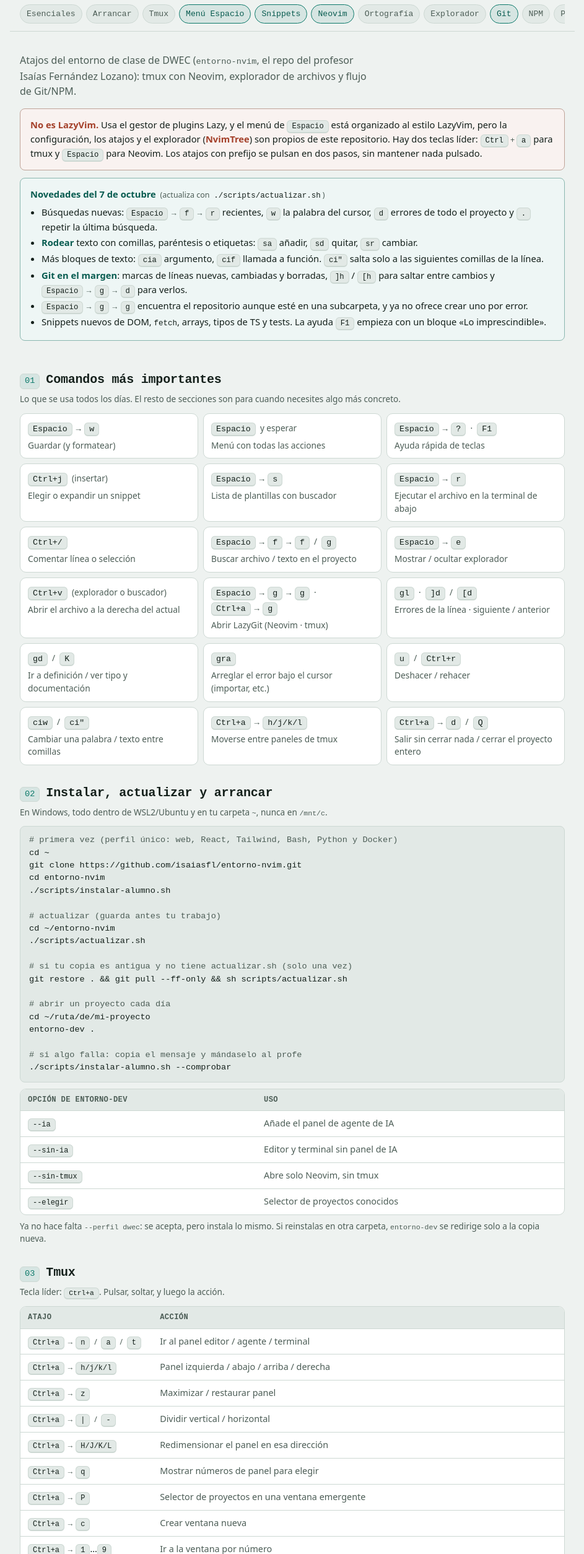
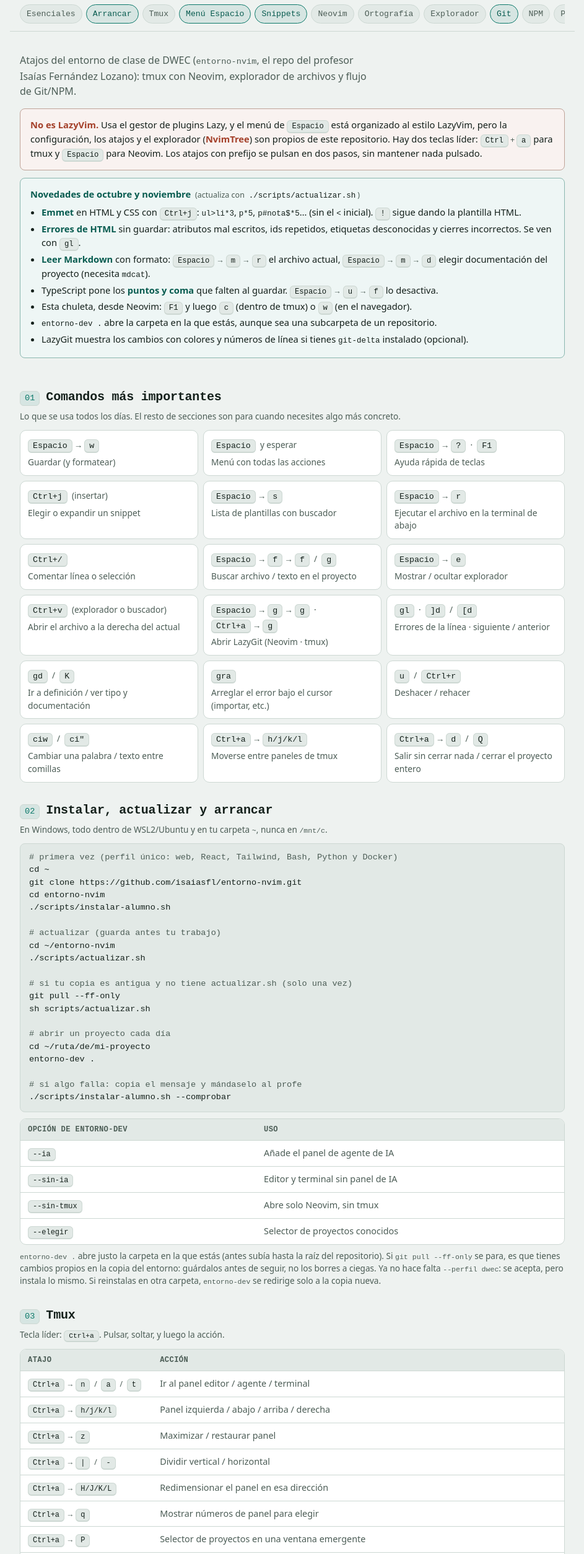
Before and after one commit to dromerCode/chuleta-entorno-nvim, a plain HTML site: page index.html in a window 1280 px wide. Shown: the part 101-2609 px from the top of the page at 62% size, without its empty margins (168-1111 px from the left). Drawn offline with Linux system fonts and the light colour scheme.

Commit message:
Novedades de noviembre (Emmet, HTML, Markdown, delta) y corrige git restore y gH

```diff
--- a/index.html
+++ b/index.html
@@ -258,16 +258,16 @@
   <header class="top">
     <div class="row1">
       <h1>Chuleta Entorno-Nvim · DWEC</h1>
-      <span class="tag">tmux · neovim · git · npm · act. 07-10-2026</span>
+      <span class="tag">tmux · neovim · git · npm · act. 08-11-2026</span>
     </div>
     <input id="search" type="search" placeholder="Buscar un atajo o comando… (ej. “snippet”, “comentar”, “ejecutar”)" autocomplete="off">
     <nav class="chips">
       <a href="#esenciales">Esenciales</a>
-      <a href="#arrancar">Arrancar</a>
+      <a href="#arrancar" class="new">Arrancar</a>
       <a href="#tmux">Tmux</a>
       <a href="#menu" class="new">Menú Espacio</a>
       <a href="#snippets" class="new">Snippets</a>
-      <a href="#neovim" class="new">Neovim</a>
+      <a href="#neovim">Neovim</a>
       <a href="#ortografia">Ortografía</a>
       <a href="#explorador">Explorador</a>
       <a href="#git" class="new">Git</a>
@@ -282,14 +282,15 @@
       <strong>No es LazyVim.</strong> Usa el gestor de plugins Lazy, y el menú de <kbd>Espacio</kbd> está organizado al estilo LazyVim, pero la configuración, los atajos y el explorador (<strong>NvimTree</strong>) son propios de este repositorio. Hay dos teclas líder: <kbd>Ctrl</kbd><span class="then">+</span><kbd>a</kbd> para tmux y <kbd>Espacio</kbd> para Neovim. Los atajos con prefijo se pulsan en dos pasos, sin mantener nada pulsado.
     </div>
     <div class="callout news">
-      <strong>Novedades del 7 de octubre</strong> <span class="then">(actualiza con</span> <code class="inline">./scripts/actualizar.sh</code><span class="then">)</span>
+      <strong>Novedades de octubre y noviembre</strong> <span class="then">(actualiza con</span> <code class="inline">./scripts/actualizar.sh</code><span class="then">)</span>
       <ul>
-        <li>Búsquedas nuevas: <kbd>Espacio</kbd><span class="then">→</span><kbd>f</kbd><span class="then">→</span><kbd>r</kbd> recientes, <kbd>w</kbd> la palabra del cursor, <kbd>d</kbd> errores de todo el proyecto y <kbd>.</kbd> repetir la última búsqueda.</li>
-        <li><strong>Rodear</strong> texto con comillas, paréntesis o etiquetas: <kbd>sa</kbd> añadir, <kbd>sd</kbd> quitar, <kbd>sr</kbd> cambiar.</li>
-        <li>Más bloques de texto: <kbd>cia</kbd> argumento, <kbd>cif</kbd> llamada a función. <kbd>ci"</kbd> salta solo a las siguientes comillas de la línea.</li>
-        <li><strong>Git en el margen</strong>: marcas de líneas nuevas, cambiadas y borradas, <kbd>]h</kbd> / <kbd>[h</kbd> para saltar entre cambios y <kbd>Espacio</kbd><span class="then">→</span><kbd>g</kbd><span class="then">→</span><kbd>d</kbd> para verlos.</li>
-        <li><kbd>Espacio</kbd><span class="then">→</span><kbd>g</kbd><span class="then">→</span><kbd>g</kbd> encuentra el repositorio aunque esté en una subcarpeta, y ya no ofrece crear uno por error.</li>
-        <li>Snippets nuevos de DOM, <code class="inline">fetch</code>, arrays, tipos de TS y tests. La ayuda <kbd>F1</kbd> empieza con un bloque «Lo imprescindible».</li>
+        <li><strong>Emmet</strong> en HTML y CSS con <kbd>Ctrl+j</kbd>: <code class="inline">ul&gt;li*3</code>, <code class="inline">p*5</code>, <code class="inline">p#nota$*5</code>… (sin el <code class="inline">&lt;</code> inicial). <kbd>!</kbd> sigue dando la plantilla HTML.</li>
+        <li><strong>Errores de HTML</strong> sin guardar: atributos mal escritos, ids repetidos, etiquetas desconocidas y cierres incorrectos. Se ven con <kbd>gl</kbd>.</li>
+        <li><strong>Leer Markdown</strong> con formato: <kbd>Espacio</kbd><span class="then">→</span><kbd>m</kbd><span class="then">→</span><kbd>r</kbd> el archivo actual, <kbd>Espacio</kbd><span class="then">→</span><kbd>m</kbd><span class="then">→</span><kbd>d</kbd> elegir documentación del proyecto (necesita <code class="inline">mdcat</code>).</li>
+        <li>TypeScript pone los <strong>puntos y coma</strong> que falten al guardar. <kbd>Espacio</kbd><span class="then">→</span><kbd>u</kbd><span class="then">→</span><kbd>f</kbd> lo desactiva.</li>
+        <li>Esta chuleta, desde Neovim: <kbd>F1</kbd> y luego <kbd>c</kbd> (dentro de tmux) o <kbd>w</kbd> (en el navegador).</li>
+        <li><code class="inline">entorno-dev .</code> abre la carpeta en la que estás, aunque sea una subcarpeta de un repositorio.</li>
+        <li>LazyGit muestra los cambios con colores y números de línea si tienes <code class="inline">git-delta</code> instalado (opcional).</li>
       </ul>
     </div>
   </div>
@@ -333,7 +334,8 @@
 ./scripts/actualizar.sh
 
 <span class="c"># si tu copia es antigua y no tiene actualizar.sh (solo una vez)</span>
-git restore . &amp;&amp; git pull --ff-only &amp;&amp; sh scripts/actualizar.sh
+git pull --ff-only
+sh scripts/actualizar.sh
 
 <span class="c"># abrir un proyecto cada día</span>
 cd ~/ruta/de/mi-proyecto
@@ -352,7 +354,7 @@
         </tbody>
       </table>
     </div>
-    <p class="note">Ya no hace falta <code class="inline">--perfil dwec</code>: se acepta, pero instala lo mismo. Si reinstalas en otra carpeta, <code class="inline">entorno-dev</code> se redirige solo a la copia nueva.</p>
+    <p class="note"><code class="inline">entorno-dev .</code> abre justo la carpeta en la que estás (antes subía hasta la raíz del repositorio). Si <code class="inline">git pull --ff-only</code> se para, es que tienes cambios propios en la copia del entorno: guárdalos antes de seguir, no los borres a ciegas. Ya no hace falta <code class="inline">--perfil dwec</code>: se acepta, pero instala lo mismo. Si reinstalas en otra carpeta, <code class="inline">entorno-dev</code> se redirige solo a la copia nueva.</p>
   </section>
 
   <section id="tmux">
@@ -449,7 +451,9 @@
           <tr class="row" data-s="lazygit repositorio subcarpeta"><td><kbd>Espacio</kbd><span class="then">→</span><kbd>g</kbd><span class="then">→</span><kbd>g</kbd></td><td class="action">Abrir LazyGit. Si el repositorio está en una subcarpeta lo encuentra solo, y si hay varios te pregunta cuál</td></tr>
           <tr class="row" data-s="ver cambios git codigo diff overlay"><td><kbd>Espacio</kbd><span class="then">→</span><kbd>g</kbd><span class="then">→</span><kbd>d</kbd></td><td class="action">Ver dentro del código lo que has cambiado respecto a Git (otra vez para ocultarlo)</td></tr>
           <tr class="row" data-s="ia agente enviar seleccion"><td><kbd>Espacio</kbd><span class="then">→</span><kbd>a</kbd><span class="then">→</span><kbd>c</kbd></td><td class="action">Enviar posición o selección al agente de IA (con <code class="inline">--ia</code>)</td></tr>
-          <tr class="row" data-s="ayuda teclas f1"><td><kbd>Espacio</kbd><span class="then">→</span><kbd>?</kbd> <span class="then">·</span> <kbd>F1</kbd></td><td class="action">Ayuda rápida (se cierra con <kbd>q</kbd> o <kbd>Esc</kbd>)</td></tr>
+          <tr class="row" data-s="leer markdown mdcat visor md mr"><td><kbd>Espacio</kbd><span class="then">→</span><kbd>m</kbd><span class="then">→</span><kbd>r</kbd> <span class="badge">nuevo</span></td><td class="action">Leer el Markdown actual con formato en una ventana de tmux (guárdalo antes). Dentro: <kbd>r</kbd> recarga, <kbd>q</kbd> cierra</td></tr>
+          <tr class="row" data-s="documentacion markdown elegir proyecto md readme"><td><kbd>Espacio</kbd><span class="then">→</span><kbd>m</kbd><span class="then">→</span><kbd>d</kbd> <span class="badge">nuevo</span></td><td class="action">Elegir un Markdown del proyecto (README, apuntes…) y leerlo</td></tr>
+          <tr class="row" data-s="ayuda teclas f1 chuleta web navegador"><td><kbd>Espacio</kbd><span class="then">→</span><kbd>?</kbd> <span class="then">·</span> <kbd>F1</kbd></td><td class="action">Ayuda rápida (se cierra con <kbd>q</kbd> o <kbd>Esc</kbd>). Dentro, <kbd>c</kbd> abre esta chuleta en tmux y <kbd>w</kbd> en el navegador</td></tr>
         </tbody>
       </table>
     </div>
@@ -457,7 +461,7 @@
 
   <section id="snippets">
     <div class="head"><span class="num">05</span><h2>Snippets y autocompletado</h2><span class="badge">nuevo</span></div>
-    <p class="sub">Escribe el prefijo en modo insertar y pulsa <kbd>Ctrl+j</kbd>. En una línea vacía, <kbd>Ctrl+j</kbd> muestra todas las plantillas del lenguaje.</p>
+    <p class="sub">Escribe el prefijo en modo insertar y pulsa <kbd>Ctrl+j</kbd>. En una línea vacía, <kbd>Ctrl+j</kbd> muestra todas las plantillas del lenguaje. En HTML y CSS, <kbd>Ctrl+j</kbd> también expande abreviaturas de Emmet.</p>
     <div class="tcard twrap mb">
       <table>
         <thead><tr><th>Tecla</th><th>Acción</th></tr></thead>
@@ -477,10 +481,11 @@
         <thead><tr><th>Archivo</th><th>Prefijos útiles</th></tr></thead>
         <tbody>
           <tr class="row" data-s="html plantilla exclamacion div form"><td><code class="inline">.html</code></td><td class="action"><kbd>!</kbd> plantilla completa · <kbd>div</kbd> <kbd>section</kbd> <kbd>nav</kbd> <kbd>ul</kbd> <kbd>table</kbd> <kbd>form</kbd> <kbd>input</kbd> <kbd>img</kbd> <kbd>a</kbd> <kbd>link:css</kbd> <kbd>script:src</kbd> <kbd>meta:vp</kbd></td></tr>
+          <tr class="row" data-s="emmet html css abreviatura ctrl j li p id clase"><td>Emmet <span class="badge">nuevo</span></td><td class="action">En <code class="inline">.html</code>/<code class="inline">.css</code>, escribe la abreviatura sin <code class="inline">&lt;</code> y pulsa <kbd>Ctrl+j</kbd>: <code class="inline">ul&gt;li*3</code> lista de 3 · <code class="inline">p*5</code> cinco párrafos · <code class="inline">p#average</code> párrafo con id · <code class="inline">p#nota$*5</code> ids nota1…nota5 · <code class="inline">div.caja</code> con clase</td></tr>
           <tr class="row" data-s="javascript js clg console log if for fn class export"><td><code class="inline">.js</code></td><td class="action"><kbd>clg</kbd> console.log · <kbd>if</kbd> <kbd>ife</kbd> <kbd>for</kbd> <kbd>forof</kbd> <kbd>while</kbd> <kbd>fn</kbd> <kbd>afn</kbd> <kbd>try</kbd> <kbd>imp</kbd> <kbd>exp</kbd> <kbd>expd</kbd> <kbd>class</kbd> · <kbd>docfn</kbd> JSDoc</td></tr>
-          <tr class="row" data-s="dom queryselector evento addeventlistener crear elemento domcontentloaded qs qsa ael ce dcl"><td>DOM <span class="badge">nuevo</span></td><td class="action"><kbd>qs</kbd> / <kbd>qsa</kbd> seleccionar uno / varios · <kbd>ael</kbd> escuchar evento · <kbd>ce</kbd> crear y añadir elemento · <kbd>dcl</kbd> al cargar el DOM</td></tr>
-          <tr class="row" data-s="datos fetch post localstorage map filter find reduce promesa settimeout lsg lss prom sto"><td>Datos <span class="badge">nuevo</span></td><td class="action"><kbd>fetch</kbd> con async/await · <kbd>post</kbd> enviar JSON · <kbd>lsg</kbd> / <kbd>lss</kbd> leer / guardar en localStorage · <kbd>map</kbd> <kbd>filter</kbd> <kbd>find</kbd> <kbd>reduce</kbd> · <kbd>prom</kbd> promesa · <kbd>sto</kbd> setTimeout</td></tr>
-          <tr class="row" data-s="tests vitest jest describe it desc"><td>Tests <span class="badge">nuevo</span></td><td class="action"><kbd>desc</kbd> bloque de tests · <kbd>it</kbd> un test (Vitest/Jest)</td></tr>
+          <tr class="row" data-s="dom queryselector evento addeventlistener crear elemento domcontentloaded qs qsa ael ce dcl"><td>DOM</td><td class="action"><kbd>qs</kbd> / <kbd>qsa</kbd> seleccionar uno / varios · <kbd>ael</kbd> escuchar evento · <kbd>ce</kbd> crear y añadir elemento · <kbd>dcl</kbd> al cargar el DOM</td></tr>
+          <tr class="row" data-s="datos fetch post localstorage map filter find reduce promesa settimeout lsg lss prom sto"><td>Datos</td><td class="action"><kbd>fetch</kbd> con async/await · <kbd>post</kbd> enviar JSON · <kbd>lsg</kbd> / <kbd>lss</kbd> leer / guardar en localStorage · <kbd>map</kbd> <kbd>filter</kbd> <kbd>find</kbd> <kbd>reduce</kbd> · <kbd>prom</kbd> promesa · <kbd>sto</kbd> setTimeout</td></tr>
+          <tr class="row" data-s="tests vitest jest describe it desc"><td>Tests</td><td class="action"><kbd>desc</kbd> bloque de tests · <kbd>it</kbd> un test (Vitest/Jest)</td></tr>
           <tr class="row" data-s="typescript ts cabecera cabts interface type union enum generica as const int gfn asc"><td><code class="inline">.ts</code></td><td class="action">Todo lo de JS y además <kbd>cabts</kbd> cabecera del archivo · <kbd>int</kbd> interface · <kbd>type</kbd> alias · <kbd>union</kbd> unión de literales · <kbd>enum</kbd> · <kbd>gfn</kbd> función genérica · <kbd>asc</kbd> array <code class="inline">as const</code></td></tr>
           <tr class="row" data-s="react componente rafce jsx tsx"><td><code class="inline">.jsx</code> <code class="inline">.tsx</code></td><td class="action">Componentes React: <kbd>rafce</kbd> <kbd>rafc</kbd> <kbd>rfce</kbd> <kbd>rfc</kbd></td></tr>
           <tr class="row" data-s="css centrar flex grid media reset"><td><code class="inline">.css</code></td><td class="action"><kbd>centrar</kbd> <kbd>flex</kbd> <kbd>grid</kbd> <kbd>media</kbd> <kbd>vars</kbd> <kbd>reset</kbd> <kbd>trans</kbd> <kbd>anim</kbd> <kbd>tw</kbd></td></tr>
@@ -491,7 +496,7 @@
   </section>
 
   <section id="neovim">
-    <div class="head"><span class="num">06</span><h2>Neovim: movimiento y edición</h2><span class="badge">nuevo</span></div>
+    <div class="head"><span class="num">06</span><h2>Neovim: movimiento y edición</h2></div>
 
     <h3>Básicos</h3>
     <div class="tcard twrap mb">
@@ -545,14 +550,14 @@
           <tr class="row" data-s="parentesis llaves bloque dentro incluyendo ci( ci{"><td><kbd>i{</kbd> <span class="then">/</span> <kbd>a{</kbd></td><td class="action">Dentro del bloque / incluyendo las llaves (también ( y [)</td></tr>
           <tr class="row" data-s="parrafo interior con linea blanco ip ap"><td><kbd>ip</kbd> <span class="then">/</span> <kbd>ap</kbd></td><td class="action">Párrafo interior / con la línea en blanco</td></tr>
           <tr class="row" data-s="etiqueta html xml tag it at cit"><td><kbd>it</kbd> <span class="then">/</span> <kbd>at</kbd></td><td class="action">Contenido de una etiqueta HTML / la etiqueta completa (<kbd>cit</kbd> cambia el texto de dentro)</td></tr>
-          <tr class="row" data-s="argumento parametro funcion cia ia aa"><td><kbd>ia</kbd> <span class="then">/</span> <kbd>aa</kbd> <span class="badge">nuevo</span></td><td class="action">Un argumento / con su coma: <kbd>cia</kbd> en <code class="inline">suma(a, |b)</code> deja <code class="inline">suma(a, )</code></td></tr>
-          <tr class="row" data-s="llamada funcion dentro parentesis cif if af"><td><kbd>if</kbd> <span class="then">/</span> <kbd>af</kbd> <span class="badge">nuevo</span></td><td class="action">Lo de dentro de una llamada a función / la llamada entera</td></tr>
+          <tr class="row" data-s="argumento parametro funcion cia ia aa"><td><kbd>ia</kbd> <span class="then">/</span> <kbd>aa</kbd></td><td class="action">Un argumento / con su coma: <kbd>cia</kbd> en <code class="inline">suma(a, |b)</code> deja <code class="inline">suma(a, )</code></td></tr>
+          <tr class="row" data-s="llamada funcion dentro parentesis cif if af"><td><kbd>if</kbd> <span class="then">/</span> <kbd>af</kbd></td><td class="action">Lo de dentro de una llamada a función / la llamada entera</td></tr>
         </tbody>
       </table>
     </div>
     <p class="note" style="margin:-8px 0 16px"><kbd>ci"</kbd>, <kbd>ci(</kbd>, <kbd>cia</kbd>… ya no exigen estar dentro: si el cursor está antes, saltan a las siguientes comillas, paréntesis o argumento de la línea.</p>
 
-    <h3>Rodear: comillas, paréntesis y etiquetas <span class="badge">nuevo</span></h3>
+    <h3>Rodear: comillas, paréntesis y etiquetas</h3>
     <p class="note" style="margin:0 0 8px"><kbd>sa</kbd> añadir + qué rodear + con qué · <kbd>sd</kbd> quitar · <kbd>sr</kbd> cambiar uno por otro. Funciona con <kbd>"</kbd> <kbd>'</kbd> <kbd>`</kbd> <kbd>(</kbd> <kbd>[</kbd> <kbd>{</kbd> y <kbd>t</kbd> (etiqueta).</p>
     <div class="tcard twrap mb">
       <table>
@@ -589,7 +594,7 @@
         <thead><tr><th>Tecla</th><th>Acción</th></tr></thead>
         <tbody>
           <tr class="row" data-s="error siguiente anterior aviso"><td><kbd>]d</kbd> <span class="then">/</span> <kbd>[d</kbd></td><td class="action">Error o aviso siguiente / anterior</td></tr>
-          <tr class="row" data-s="errores linea gl"><td><kbd>gl</kbd></td><td class="action">Errores de esta línea</td></tr>
+          <tr class="row" data-s="errores linea gl"><td><kbd>gl</kbd></td><td class="action">Errores de esta línea (en HTML también atributos mal escritos, ids repetidos y cierres incorrectos)</td></tr>
           <tr class="row" data-s="errores todo el proyecto fd"><td><kbd>Espacio</kbd><span class="then">→</span><kbd>f</kbd><span class="then">→</span><kbd>d</kbd></td><td class="action">Errores de todo el proyecto, con buscador</td></tr>
           <tr class="row" data-s="arreglar error importar code action gra"><td><kbd>gra</kbd></td><td class="action">Arreglar el error bajo el cursor: importar, corregir… (<kbd>Espacio</kbd><span class="then">→</span><kbd>l</kbd><span class="then">→</span><kbd>a</kbd>)</td></tr>
           <tr class="row" data-s="definicion declaracion volver"><td><kbd>gd</kbd> <span class="then">·</span> <kbd>Ctrl+o</kbd></td><td class="action">Ir a definición · volver donde estabas</td></tr>
@@ -599,7 +604,7 @@
         </tbody>
       </table>
     </div>
-    <p class="note">Los errores se ven con una E/W en el margen, subrayado y el mensaje al final de la línea. La barra de estado dice «Errores: 4 Avisos: 1». Los mensajes de TypeScript salen en español.</p>
+    <p class="note">Los errores se ven con una E/W en el margen, subrayado y el mensaje al final de la línea. La barra de estado dice «Errores: 4 Avisos: 1». Los mensajes de TypeScript salen en español y al guardar se añaden los puntos y coma que falten.</p>
   </section>
 
   <section id="ortografia">
@@ -644,20 +649,20 @@
     <div class="head"><span class="num">09</span><h2>Git y LazyGit</h2><span class="badge">nuevo</span></div>
 
     <h3>Git en el margen</h3>
-    <p class="note" style="margin:0 0 8px">En los archivos de un repositorio, el margen marca lo que has cambiado desde el último commit: <strong style="color:var(--git-add)">▎</strong> línea nueva, <strong style="color:var(--git-change)">▎</strong> línea cambiada, <strong style="color:var(--git-del)">▁</strong> líneas borradas.</p>
+    <p class="note" style="margin:0 0 8px">En los archivos de un repositorio, el margen marca lo que has cambiado respecto a Git (lo que tengas en <em>stage</em> o, si no, el último commit): <strong style="color:var(--git-add)">▎</strong> línea nueva, <strong style="color:var(--git-change)">▎</strong> línea cambiada, <strong style="color:var(--git-del)">▁</strong> líneas borradas.</p>
     <div class="tcard twrap mb">
       <table>
         <thead><tr><th>Tecla</th><th>Acción</th></tr></thead>
         <tbody>
           <tr class="row" data-s="cambio siguiente anterior git hunk"><td><kbd>]h</kbd> <span class="then">/</span> <kbd>[h</kbd></td><td class="action">Ir al cambio siguiente / anterior</td></tr>
-          <tr class="row" data-s="deshacer cambio linea git reset hunk gHgh"><td><kbd>gHgh</kbd></td><td class="action">Deshacer el cambio de esta zona y dejarla como en el último commit</td></tr>
+          <tr class="row" data-s="deshacer cambio linea git reset hunk gHgh"><td><kbd>gHgh</kbd></td><td class="action">Deshacer el cambio de esta zona y dejarla como está en el <em>stage</em> de Git (si no has hecho <em>stage</em>, como en el último commit)</td></tr>
           <tr class="row" data-s="ver cambios dentro codigo git diff overlay"><td><kbd>Espacio</kbd><span class="then">→</span><kbd>g</kbd><span class="then">→</span><kbd>d</kbd></td><td class="action">Ver los cambios dentro del código (otra vez para ocultarlos)</td></tr>
         </tbody>
       </table>
     </div>
 
     <h3>LazyGit</h3>
-    <p class="sub" style="margin-top:0">Se abre con <kbd>Espacio</kbd><span class="then">→</span><kbd>g</kbd><span class="then">→</span><kbd>g</kbd> (Neovim), <kbd>l</kbd> desde el inicio, o <kbd>Ctrl+a</kbd><span class="then">→</span><kbd>g</kbd> (tmux). Desde Neovim encuentra el repositorio aunque esté en una subcarpeta; si hay varios, pregunta cuál.</p>
+    <p class="sub" style="margin-top:0">Se abre con <kbd>Espacio</kbd><span class="then">→</span><kbd>g</kbd><span class="then">→</span><kbd>g</kbd> (Neovim), <kbd>l</kbd> desde el inicio, o <kbd>Ctrl+a</kbd><span class="then">→</span><kbd>g</kbd> (tmux). Desde Neovim encuentra el repositorio aunque esté en una subcarpeta; si hay varios, pregunta cuál. Con <code class="inline">git-delta</code> instalado, los cambios salen con colores y números de línea (<kbd>|</kbd> vuelve a la vista normal).</p>
     <div class="tcard twrap">
       <table>
         <thead><tr><th>Tecla</th><th>Acción</th></tr></thead>
@@ -712,7 +717,7 @@
   <p id="empty" hidden>Sin resultados para esa búsqueda.</p>
 
   <footer>
-    Chuleta de clase DWEC (2º DAW) a partir del repo <code class="inline">entorno-nvim</code> del profesor Isaías Fernández Lozano, actualizada con los cambios hasta el 07-10-2026. No sustituye la documentación oficial del repositorio ni su ayuda integrada (<kbd>Espacio ?</kbd> / <kbd>F1</kbd> / <kbd>Ctrl+a ?</kbd> / <kbd>g?</kbd>).
+    Chuleta de clase DWEC (2º DAW) a partir del repo <code class="inline">entorno-nvim</code> del profesor Isaías Fernández Lozano, actualizada con los cambios hasta el 08-11-2026. No sustituye la documentación oficial del repositorio ni su ayuda integrada (<kbd>Espacio ?</kbd> / <kbd>F1</kbd> / <kbd>Ctrl+a ?</kbd> / <kbd>g?</kbd>).
   </footer>
 
 </div>
```
